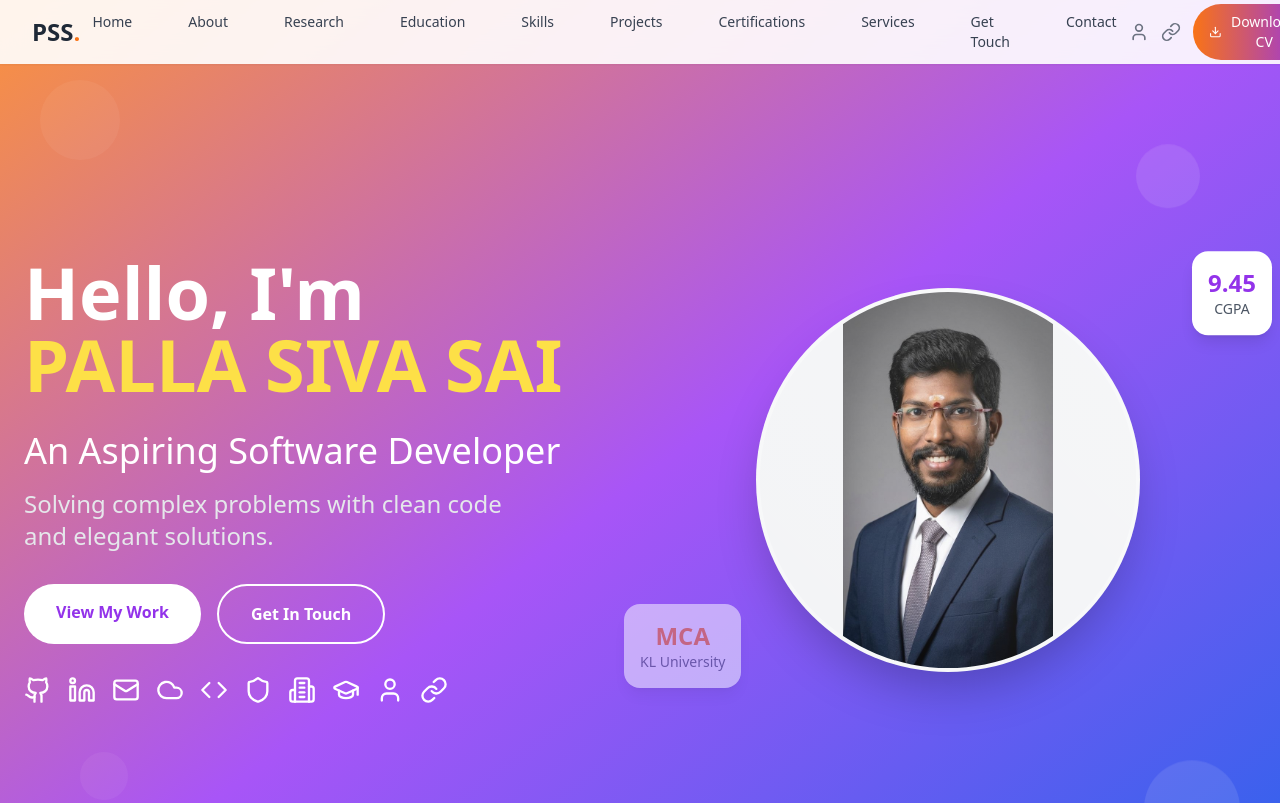
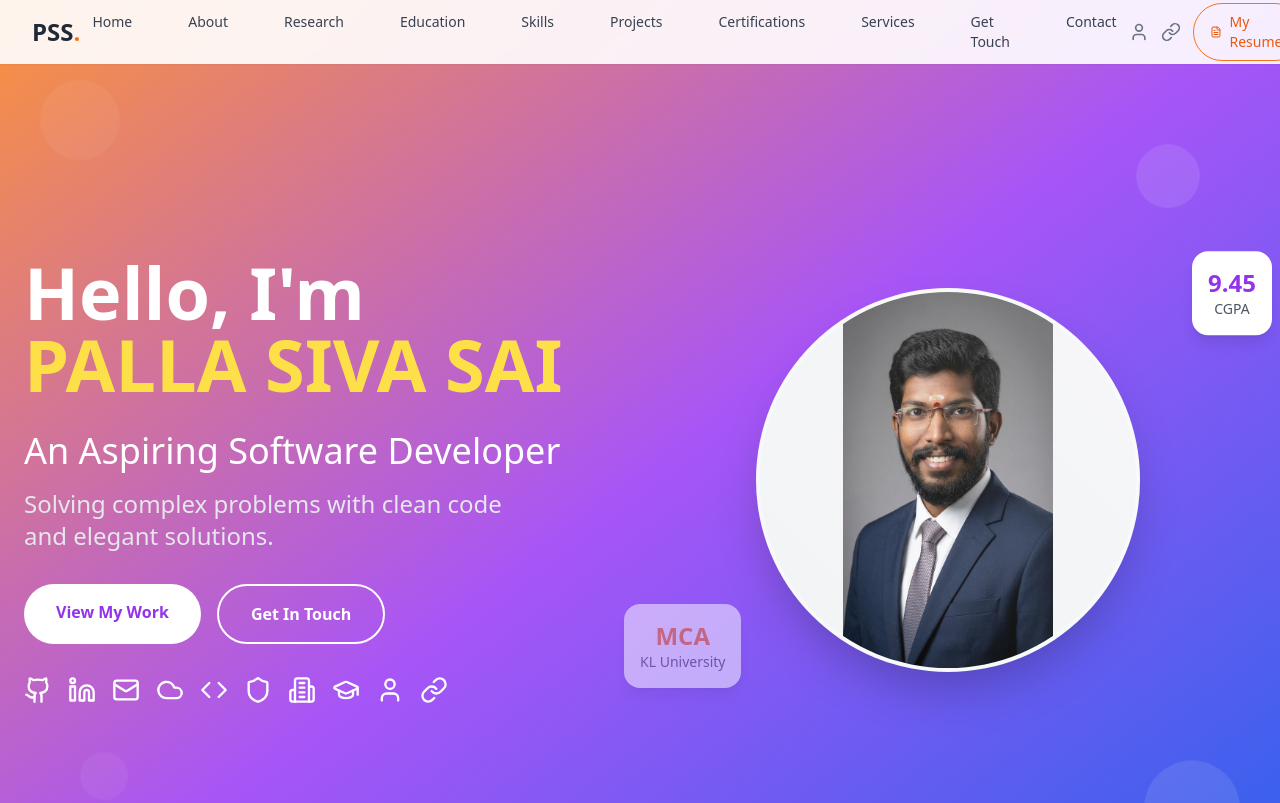
Before and after one commit to pallasivasai/Portfolio, a React (Vite) app: page / in a window 1280 px wide. Shown: the top 803 px of the page. Built offline with nearby package versions, Linux system fonts and the light colour scheme.

Commit message:
Changes
Co-authored-by: pallasivasai <56314427+pallasivasai@users.noreply.github.com>

```diff
--- a/src/components/Navigation.tsx
+++ b/src/components/Navigation.tsx
@@ -1,6 +1,7 @@
 
 import React, { useState } from 'react';
-import { Menu, X, Download, Link, User } from 'lucide-react';
+import { Menu, X, Download, Link, User, FileText } from 'lucide-react';
+import { Link as RouterLink } from 'react-router-dom';
 
 const Navigation = () => {
   const [isMenuOpen, setIsMenuOpen] = useState(false);
@@ -63,6 +64,13 @@ const Navigation = () => {
             >
               <Link size={20} />
             </a>
+            <RouterLink
+              to="/resume"
+              className="flex items-center gap-2 border border-orange-500 text-orange-600 px-4 py-2 rounded-full text-sm font-medium hover:bg-orange-50 transition-all duration-200"
+            >
+              <FileText size={16} />
+              My Resume
+            </RouterLink>
             <button
               onClick={handleDownloadResume}
               className="flex items-center gap-2 bg-gradient-to-r from-orange-500 to-purple-600 text-white px-4 py-2 rounded-full text-sm font-medium hover:shadow-lg transition-all duration-200 transform hover:scale-105"
@@ -94,9 +102,17 @@ const Navigation = () => {
                 {item.name}
               </a>
             ))}
+            <RouterLink
+              to="/resume"
+              onClick={() => setIsMenuOpen(false)}
+              className="mt-4 flex items-center gap-2 border border-orange-500 text-orange-600 px-4 py-2 rounded-full text-sm font-medium w-full justify-center"
+            >
+              <FileText size={16} />
+              My Resume
+            </RouterLink>
             <button
               onClick={handleDownloadResume}
-              className="mt-4 flex items-center gap-2 bg-gradient-to-r from-orange-500 to-purple-600 text-white px-4 py-2 rounded-full text-sm font-medium w-full justify-center"
+              className="mt-3 flex items-center gap-2 bg-gradient-to-r from-orange-500 to-purple-600 text-white px-4 py-2 rounded-full text-sm font-medium w-full justify-center"
             >
               <Download size={16} />
               Download CV
```
